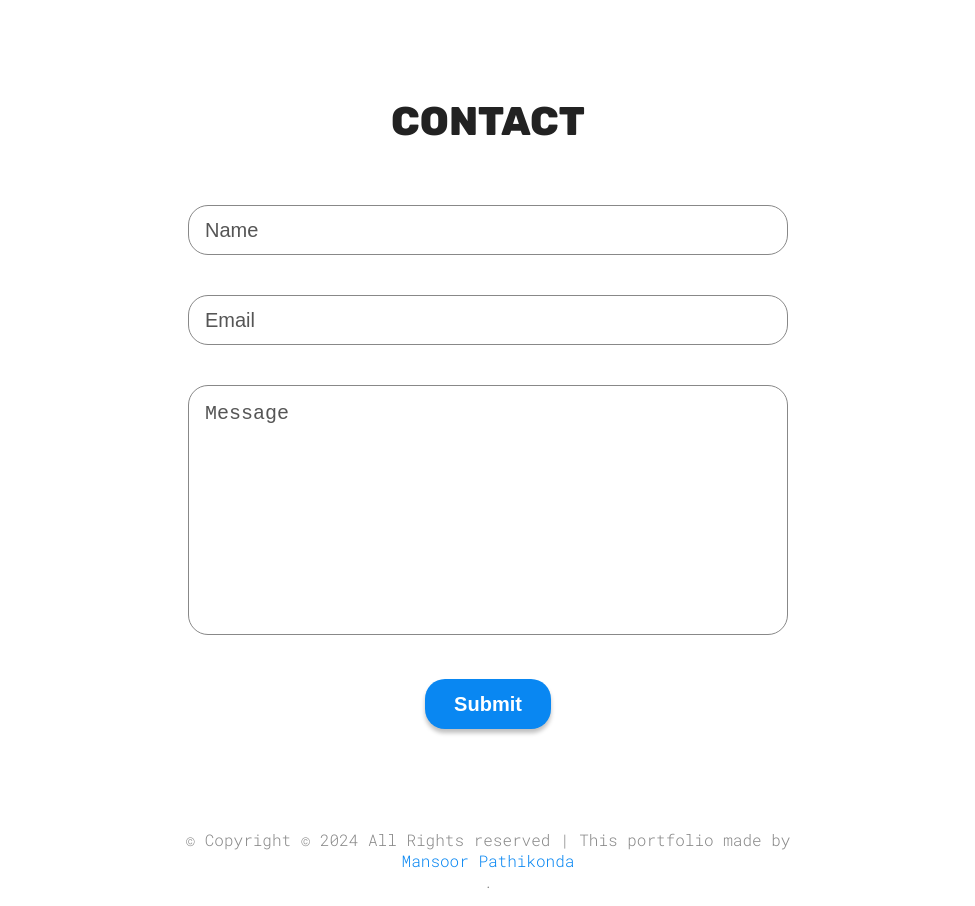
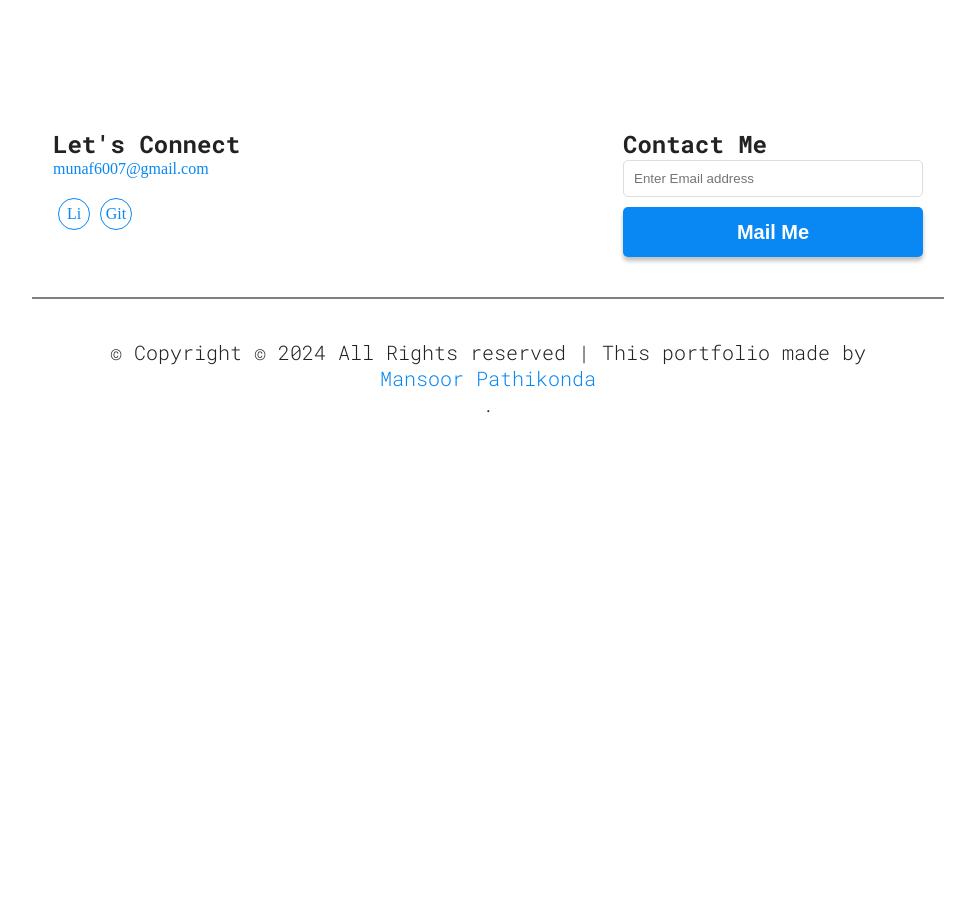
Before and after one commit to VikasReddy-999/Portfolio, a React (Vite) app: page / in a window 1280 px wide. Shown: the part 1984-2890 px from the top of the page, without its empty margins (152-1127 px from the left). After the commit the page ends 2481 px from the top, so only its background shows below. Built offline with nearby package versions, Linux system fonts and the light colour scheme.

Commit message:
updated contact ui

```diff
--- a/src/App.jsx
+++ b/src/App.jsx
@@ -1,8 +1,6 @@
 import './App.css';
 import Contact from './sections/Contact/Contact';
-import Footer from './sections/Footer/Footer';
 import Hero from './sections/Hero/Hero';
-// import Projects from './Projects/Projects';
 import Projects from './sections/Projects/Projects';
 import Skills from './sections/Skills/Skills';
 
@@ -13,7 +11,6 @@ function App() {
       <Skills />
       <Projects />
       <Contact />
-      <Footer />
     </>
   );
 }
--- a/src/sections/Contact/Contact.jsx
+++ b/src/sections/Contact/Contact.jsx
@@ -1,48 +1,36 @@
 import styles from './ContactStyles.module.css';
 
-function Contact() {
+const Contact = () => {
   return (
-    <section id="contact" className={styles.container}>
-      <h1 className="sectionTitle">Contact</h1>
-      <form action="">
-        <div className="formGroup">
-          <label htmlFor="name" hidden>
-            Name
-          </label>
-          <input
-            type="text"
-            name="name"
-            id="name"
-            placeholder="Name"
-            required
-          />
+    <div className={styles.footer}>
+      <div className={styles.container}>
+        <div className={styles.section}>
+          <h3>Let's Connect</h3>
+          <a href="mailto:munaf6007@gmail.com" className={styles.email}>munaf6007@gmail.com</a>
+          <div className={styles.socialIcons}>
+            <a href="https://www.linkedin.com/in/mansoor0731/" className={styles.icon}>Li</a>
+            <a href="https://github.com/Mansoor-P" className={styles.icon}>Git</a>
+
+          </div>
         </div>
-        <div className="formGroup">
-          <label htmlFor="email" hidden>
-            Email
-          </label>
-          <input
-            type="text"
-            name="email"
-            id="email"
-            placeholder="Email"
-            required
-          />
+
+        <div className={styles.section}>
+          <h3>Contact Me</h3>
+          <form>
+            <input type="email"  placeholder="Enter Email address" className={styles.emailInput} />
+            <button type="submit"  className={styles.subscribeButton}>Mail Me</button>
+          </form>
         </div>
-        <div className="formGroup">
-          <label htmlFor="message" hidden>
-            Message
-          </label>
-          <textarea
-            name="message"
-            id="message"
-            placeholder="Message"
-            required></textarea>
-        </div>
-        <input className="hover btn" type="submit" value="Submit" />
-      </form>
-    </section>
+      </div>
+    <hr className={styles.hr}/>
+      <div className={styles.footerBottom}>
+      <p>
+        &copy; Copyright &copy; 2024 All Rights reserved | This portfolio made
+        by <span style={{color: "#0987f2"}} >Mansoor Pathikonda</span>. <br />
+      </p>
+      </div>
+    </div>
   );
-}
+};
 
 export default Contact;
--- a/src/sections/Contact/ContactStyles.module.css
+++ b/src/sections/Contact/ContactStyles.module.css
@@ -1,79 +1,102 @@
+
+.footer {
+  margin-left: 50px;
+  margin-right: 50px;
+  padding: 20px 20px;
+  text-align: center;
+  color: #333;
+
+
+}
+
 .container {
   display: flex;
-  flex-direction: column;
-  text-align: center;
+  flex-wrap: wrap;
+  justify-content: space-around;
 }
 
-form {
-  display: flex;
-  flex-direction: column;
-  gap: 30px;
+.section {
+  flex: 1;
+  margin: 10px;
+  max-width: 300px;
+  text-align: left;
 }
 
-textarea,
-input:not([type='submit']) {
-  height: 50px;
-  padding-left: 16px;
-  width: 250px;
+
+.email {
+  display: block;
+  color: #0987f2;
+  margin-bottom: 20px;
+  text-decoration: none;
 }
 
-textarea {
-  padding-top: 16px;
-  resize: none;
-  height: 250px;
+.socialIcons {
+  display: flex;
+  justify-content: flex-start;
 }
 
-input,
-textarea {
-  border-radius: 20px;
-  border: #888 1px solid;
-  box-sizing: border-box;
-  justify-self: center;
-  background-color: var(--background-color);
-  color: var(--form-text-color);
+.icon {
+  width: 30px;
+  height: 30px;
+  border: 1px solid #0987f2;
+  border-radius: 50%;
+  display: flex;
+  justify-content: center;
+  align-items: center;
+  margin: 0 5px;
+  text-decoration: none;
+  color: #0987f2;
 }
 
-::placeholder {
-  color: var(--form-text-color);
+.emailInput {
+  padding: 10px;
+  width: 92.5%;
+  border: 1px solid #ddd;
+  border-radius: 5px;
+  margin-bottom: 10px;
 }
 
-input[type='submit'] {
-  background-color: var(--btn-color);
-  color: var(--btn-text-color);
+.subscribeButton {
+  padding: 10px 10px;
+  width: 100%;
+
+  background: #0987f2;
+  color: #fff;
   border: none;
-  border-radius: 20px;
-  width: 126px;
-  height: 50px;
-  font-size: 20px;
-  font-weight: bold;
-  box-shadow: 0 4px 4px rgba(0, 0, 0, 0.25);
-  transition: box-shadow 200ms ease-in-out, transform 200ms ease-in-out;
-  margin: auto;
+  border-radius: 5px;
+  cursor: pointer;
 }
 
-input[type='submit']:hover {
-  transform: scale(1.05);
+.footerBottom {
+  margin-top: 40px;
+  font-size: 0.9em;
+  color: #999;
 }
 
-input[type='submit']:active {
-  transform: translateY(2px);
-  box-shadow: 0 2px 2px rgba(0, 0, 0, 0.25);
+.footerBottom span {
+  color: #ba79e6;
 }
+.hr{
+  width: 80%;
+  background-color: gray;
+  height: 1.5px;
+}
+@media (max-width: 768px) {
+  .container {
+    flex-direction: column;
+    align-items: center;
+  }
 
-@media (width >= 800px) {
-  textarea,
-  input:not([type='submit']) {
-    width: 600px;
-    font-size: 20px;
+  .section {
+    max-width: 100%;
+    text-align: center;
   }
-  form {
-    gap: 40px;
+
+  .socialIcons {
+    justify-content: center;
+  }
+
+  .emailInput {
+    width: 92.5%;
   }
 }
-
-@media (width >= 1400px) {
-  textarea,
-  input:not([type='submit']) {
-    width: 800px;
-  }
-}
--- a/src/sections/Hero/Hero.jsx
+++ b/src/sections/Hero/Hero.jsx
@@ -44,7 +44,7 @@ function Hero() {
           <a href="https://github.com/Mansoor-P" target="_blank">
             <img src={githubIcon} alt="Github icon" />
           </a>
-          <a href="https://linkedin.com/mansoor0731" target="_blank">
+          <a href="https://www.linkedin.com/in/mansoor0731/" target="_blank">
             <img src={linkedinIcon} alt="Linkedin icon" />
           </a>
         </span>
```
